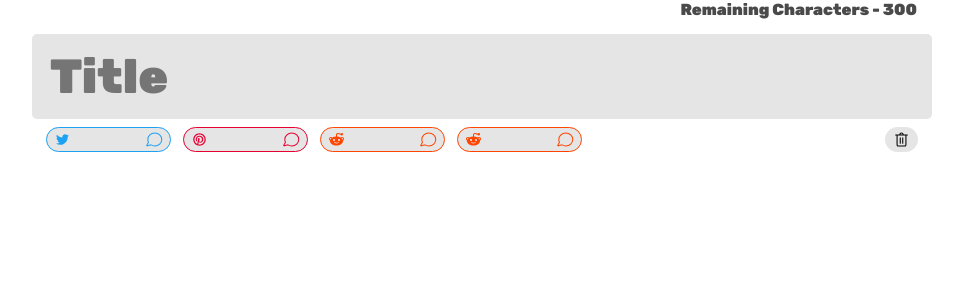
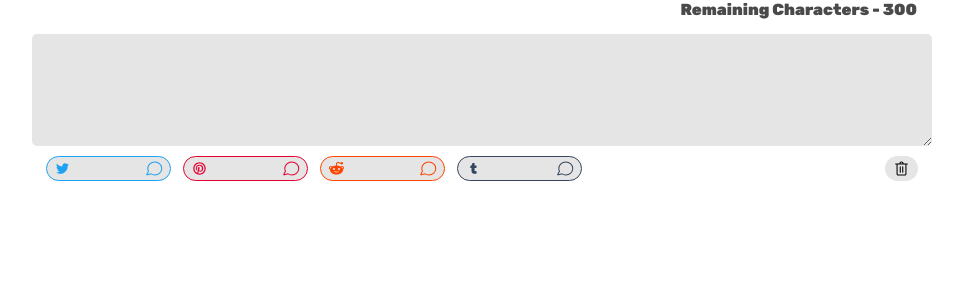
Before and after one commit to EvanBacon2/Artpostr, a React (Create React App) app: page / in a window 1280 px wide. Shown: the top 300 px of the page, without its empty margins (158-1121 px from the left). Built offline with nearby package versions, Linux system fonts and the light colour scheme.

Commit message:
added MultiLineInput

```diff
--- a/src/css/InputField.css
+++ b/src/css/InputField.css
@@ -1,21 +1,32 @@
 .input-field {
-    --scale: 4.8;
-
-    font-size: calc(1em * var(--scale));
     font-family: "Rubik", sans-serif;
-
-    width: 18.75em;
 
     background-color: var(--light-gray);
     color: var(--text);
 
     border: none;
-    border-radius: calc(.5em / var(--scale));
 
     box-sizing: border-box;
-    padding: calc(1.4em / var(--scale)) calc(1.8em / var(--scale));
 }
 
 .input-field:focus {
     outline: none;
 }
+
+.input-field.title {
+    --title-scale: 4.8;
+    font-size: calc(1em * var(--title-scale));
+    width: calc(90em / var(--title-scale));
+    border-radius: calc(.5em / var(--title-scale));
+    padding: calc(1.4em / var(--title-scale)) calc(1.8em / var(--title-scale));
+}
+
+.input-field.multi-line {
+    --multi-scale: 2.4;
+    font-size: calc(1em * var(--multi-scale));
+    width: calc(90em / var(--multi-scale));
+    min-height: calc(11em / var(--multi-scale));
+    border-radius: calc(.5em / var(--multi-scale));
+    padding: calc(1.4em / var(--multi-scale)) calc(1.8em / var(--multi-scale));
+    resize: vertical;
+}
--- a/src/js/BasicComponent.js
+++ b/src/js/BasicComponent.js
@@ -1,6 +1,7 @@
 import { useState } from "react"
 
 import TitleInput from "../js/TitleInput.js"
+import MultiLineInput from "../js/MultiLineInput.js"
 import ApplyButton from "../js/ApplyButton.js"
 import DeleteComponentButton from "../js/DeleteComponentButton.js"
 
@@ -22,13 +23,26 @@ const BasicComponent = ({ type }) => {
         setInput(newInput)
     }
 
+    const inputField = () => {
+        switch (type) {
+            case "title":
+                return <TitleInput inputCallback={inputCallback} />
+            case "description":
+                return <MultiLineInput inputCallback={inputCallback} />
+            case "alt-text":
+                return <MultiLineInput inputCallback={inputCallback} />
+            default:
+                return <div />
+        }
+    }
+
     const applyButtons = () => {
         return (
             <>
                 {type !== "title" && <ApplyButton site="twitter" />}
                 {type !== "tag" && <ApplyButton site="pinterest" />}
                 <ApplyButton site="reddit" />
-                {type !== "title" && <ApplyButton site="reddit" />}
+                {type !== "title" && <ApplyButton site="tumblr" />}
             </>
         );
     }
@@ -40,7 +54,7 @@ const BasicComponent = ({ type }) => {
                     Remaining Characters - 300
                 </span>
             </div>
-            <TitleInput inputCallback={inputCallback} />
+            {inputField()}
             <div className="lower-flex">
                 <div className="apply-flex">
                     {applyButtons()}
--- /dev/null
+++ b/src/js/MultiLineInput.js
@@ -0,0 +1,7 @@
+const MultiLineInput = () => {
+    return (
+        <textarea className="input-field multi-line" rows="3"/>
+    );
+}
+
+export default MultiLineInput
--- a/src/js/TitleInput.js
+++ b/src/js/TitleInput.js
@@ -6,7 +6,7 @@ const TitleInput = ({ inputCallback }) => {
     }
 
     return (
-        <input type="text" className="input-field title" onChange={handleChange} placeholder="Title" />
+        <input type="text" className="input-field title" onChange={handleChange} />
     );
 }
 
```
